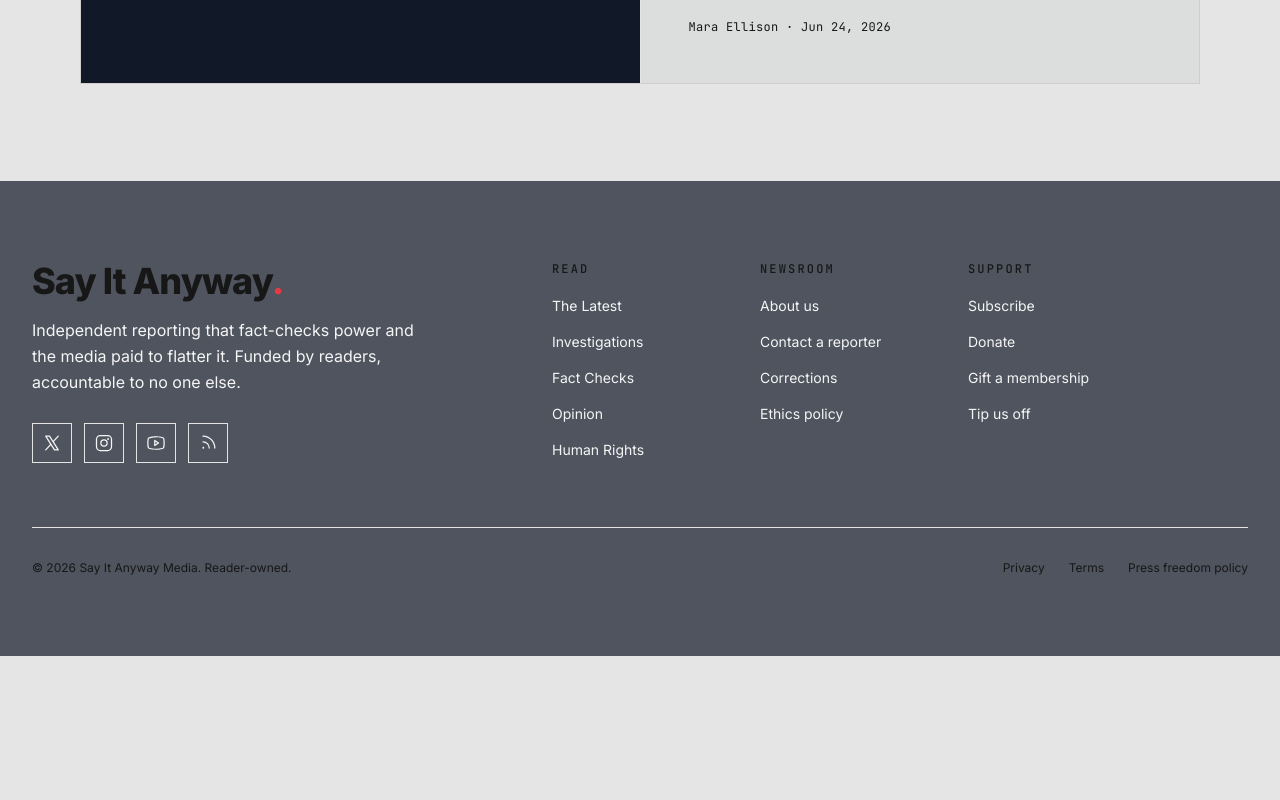
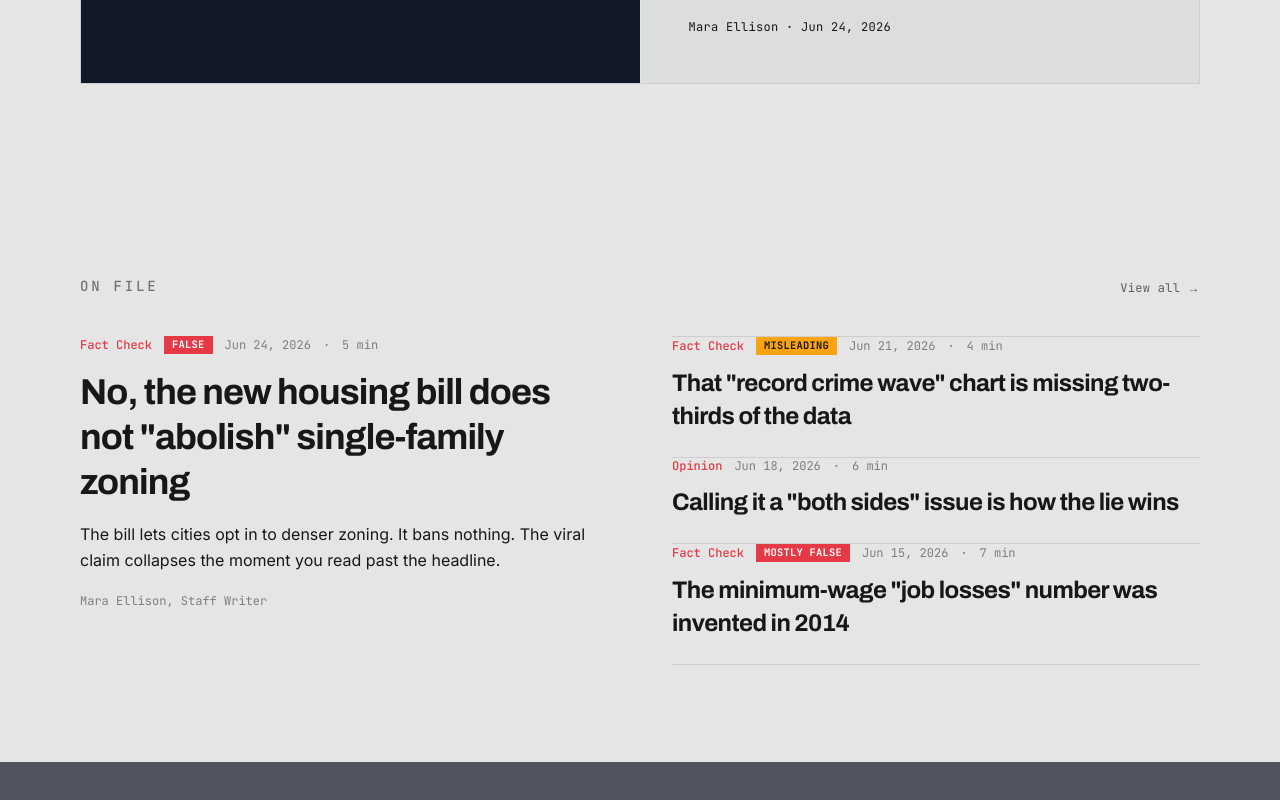
Before and after one commit to d-zucho/sayitanyway, a Next.js app: page / in a window 1280 px wide. Shown: the part 1984-2784 px from the top of the page. Before the commit the page ends 2640 px from the top, so only its background shows below. Built offline with nearby package versions, Linux system fonts and the light colour scheme.

Commit message:
feat: add FeaturedWork home section

```diff
--- a/app/page.tsx
+++ b/app/page.tsx
@@ -1,6 +1,7 @@
 import Hero from '@/sections/home/Hero'
 import Manifesto from '@/sections/home/Manifesto'
 import SaidVsReality from '@/sections/home/SaidVsReality'
+import FeaturedWork from '@/sections/home/FeaturedWork'
 
 export default function Home() {
   return (
@@ -8,6 +9,7 @@ export default function Home() {
       <Hero />
       <Manifesto />
       <SaidVsReality />
+      <FeaturedWork />
     </div>
   )
 }
--- /dev/null
+++ b/sections/home/FeaturedWork.tsx
@@ -0,0 +1,97 @@
+import MaxWidthWrapper from '@/components/MaxWidthWrapper'
+import { Reveal } from '@/components/Reveal'
+import {
+  articles,
+  articleHref,
+  categoryLabel,
+  formatDate,
+  type PlaceholderArticle,
+} from '@/lib/placeholder/articles'
+import { VERDICT_CHIP, VERDICT_LABEL } from '@/lib/placeholder/verdict'
+import { cn } from '@/lib/utils'
+import Link from 'next/link'
+
+const VerdictChip = ({ a }: { a: PlaceholderArticle }) =>
+  a.verdict ? (
+    <span
+      className={cn(
+        'px-2 py-0.5 font-mono text-[0.65rem] font-bold tracking-wide uppercase',
+        VERDICT_CHIP[a.verdict],
+      )}
+    >
+      {VERDICT_LABEL[a.verdict]}
+    </span>
+  ) : null
+
+const Meta = ({ a }: { a: PlaceholderArticle }) => (
+  <div className='flex flex-wrap items-center gap-x-3 gap-y-1 font-mono text-xs text-black/45'>
+    <span className='text-accent font-medium'>{categoryLabel(a._type)}</span>
+    <VerdictChip a={a} />
+    <span>{formatDate(a.publishedAt)}</span>
+    <span aria-hidden>·</span>
+    <span>{a.readTime}</span>
+  </div>
+)
+
+// Curated proof: one lead story plus a hairline-ruled index of the rest.
+const FeaturedWork = () => {
+  const [lead, ...rest] = articles
+
+  return (
+    <section id='latest' className='py-24'>
+      <MaxWidthWrapper>
+        <div className='flex items-end justify-between'>
+          <p className='text-muted-foreground font-mono text-sm font-medium tracking-[0.2em] uppercase'>
+            On file
+          </p>
+          <Link
+            href='/archive'
+            className='siaw-underline font-mono text-xs tracking-wide text-black/60'
+          >
+            View all →
+          </Link>
+        </div>
+
+        <div className='mt-10 grid gap-12 lg:grid-cols-2 lg:gap-16'>
+          {/* Lead */}
+          <Reveal>
+            <Link href={articleHref(lead)} className='group block'>
+              <Meta a={lead} />
+              <h3 className='font-archivo mt-4 text-3xl leading-tight font-bold tracking-tight md:text-4xl'>
+                <span className='siaw-underline'>{lead.title}</span>
+              </h3>
+              <p className='text-text mt-4 max-w-prose leading-relaxed'>
+                {lead.excerpt}
+              </p>
+              <p className='mt-5 font-mono text-xs text-black/45'>
+                {lead.author.name}
+                {lead.author.role ? `, ${lead.author.role}` : ''}
+              </p>
+            </Link>
+          </Reveal>
+
+          {/* Index */}
+          <ul className='divide-y divide-black/10 border-y border-black/10'>
+            {rest.map((a, i) => (
+              <li key={a.slug}>
+                <Reveal delay={0.05 * (i + 1)}>
+                  <Link
+                    href={articleHref(a)}
+                    className='group block py-6 first:pt-0'
+                  >
+                    <Meta a={a} />
+                    <h4 className='font-archivo mt-3 text-xl leading-snug font-bold tracking-tight md:text-2xl'>
+                      <span className='siaw-underline'>{a.title}</span>
+                    </h4>
+                  </Link>
+                </Reveal>
+              </li>
+            ))}
+          </ul>
+        </div>
+      </MaxWidthWrapper>
+    </section>
+  )
+}
+
+export default FeaturedWork
```
